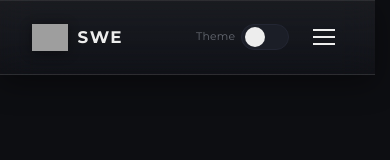
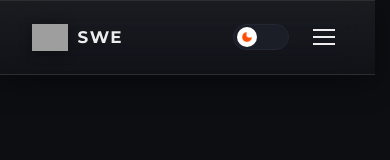
Before and after one commit to Eroh-Maro/portfolio, a React (Vite) app: page /hire in a window 390 px wide. Shown: the top 160 px of the page. Built offline with nearby package versions, Linux system fonts and the light colour scheme; grey boxes are pictures that could not be loaded; a web font is replaced by a local one.

Commit message:
updated theme toggle

```diff
--- a/src/components/Navbar.css
+++ b/src/components/Navbar.css
@@ -121,7 +121,7 @@
 
 /* Theme toggle */
 .theme-toggle {
-  width: 48px;
+  width: 56px;
   height: 26px;
   padding: 0;
   border-radius: 999px;
@@ -149,7 +149,7 @@
 }
 
 html[data-theme="light"] .toggle-thumb {
-  transform: translateX(22px);
+  transform: translateX(30px);
   background: var(--color-primary);
   box-shadow: 0 0 12px var(--color-primary-glow);
 }
@@ -380,21 +380,22 @@ html[data-theme="light"] .navbar--scrolled {
   user-select: none;
 }
 
-/* Hide text on very small screens */
-@media (max-width: 420px) {
-.theme-switch {
+.toggle-thumb {
+  width: 20px;
+  height: 20px;
+  border-radius: 50%;
+  background: #fff;
+
   display: flex;
   align-items: center;
-  gap: 0.35rem; /* tighter */
+  justify-content: center;
+
+  transition: transform var(--transition-base),
+              box-shadow var(--transition-base);
 }
-
-.theme-label {
-  font-size: 0.68rem;
-  color: var(--color-text-muted);
-  opacity: 0.6;
-  letter-spacing: 0.02em;
-  user-select: none;
-  white-space: nowrap;
+.toggle-icon {
+  width: 12px;
+  height: 12px;
+  object-fit: contain;
+  pointer-events: none;
 }
-
-}
--- a/src/components/Navbar.jsx
+++ b/src/components/Navbar.jsx
@@ -2,6 +2,8 @@ import { useState, useEffect } from "react";
 import { Link } from "react-router-dom";
 import developer from "../assets/developer.png";
 import "./Navbar.css";
+import sunIcon from "../assets/sun.png";
+import moonIcon from "../assets/moon.png";
 
 function Navbar({ onToggleTheme }) {
   const [open, setOpen] = useState(false);
@@ -50,16 +52,24 @@ function Navbar({ onToggleTheme }) {
 
           {/* Actions */}
           <div className="nav-actions">
-            <div className="theme-switch">
-              <span className="theme-label">Theme</span>
             <button
               className="theme-toggle"
               onClick={onToggleTheme}
               aria-label="Toggle theme"
             >
-                <span className="toggle-thumb" />
+              <span className="toggle-thumb">
+                <img
+                  src={
+                    document.documentElement.getAttribute("data-theme") ===
+                    "light"
+                      ? sunIcon
+                      : moonIcon
+                  }
+                  alt=""
+                  className="toggle-icon"
+                />
+              </span>
             </button>
-            </div>
 
             <Link to="/hire" className="hire-btn">
               Hire Me
```
Also changed, not shown: src/assets/moon.png (added), src/assets/sun.png (added). Lines whose indentation alone changed are shown as unchanged.
